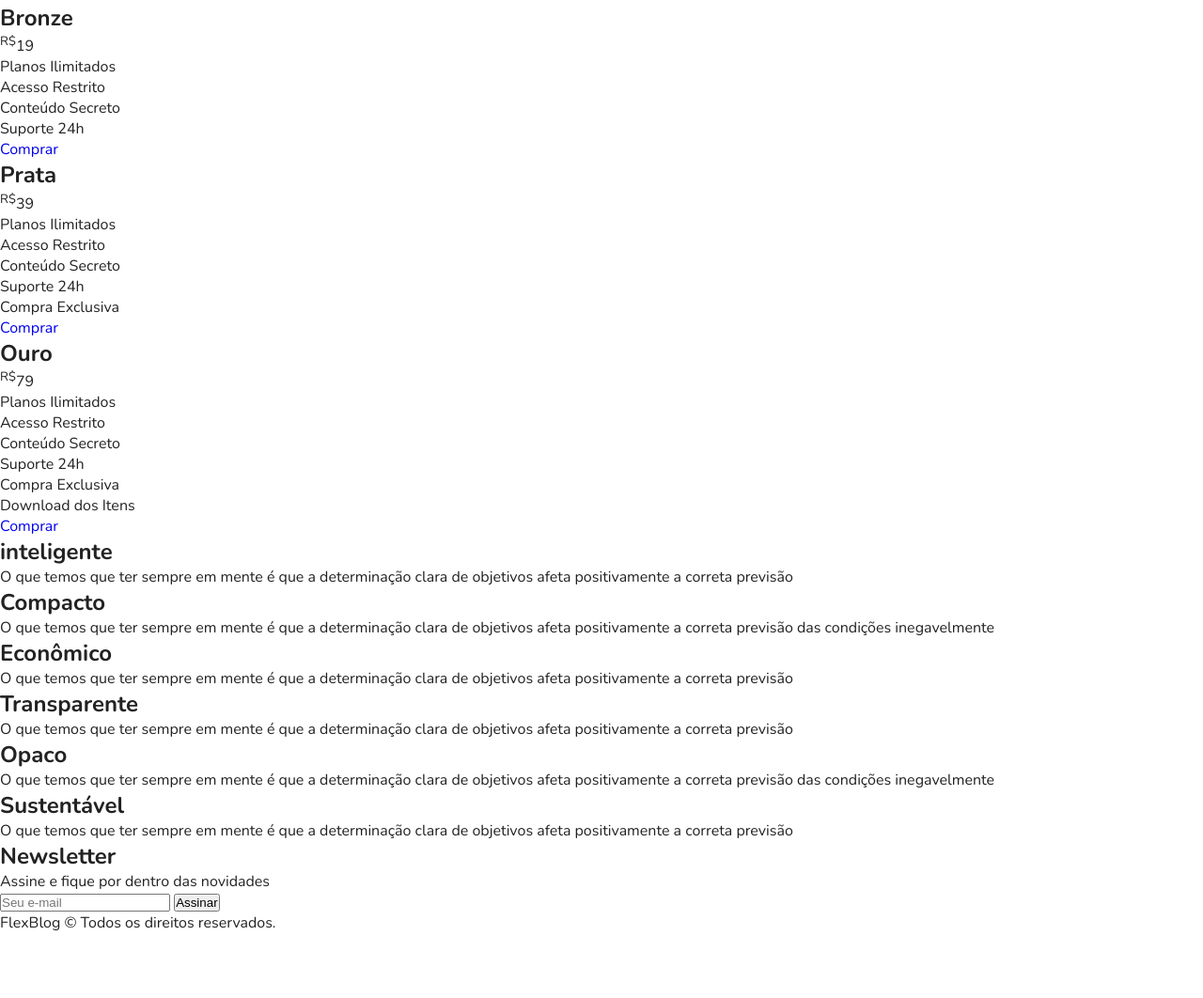
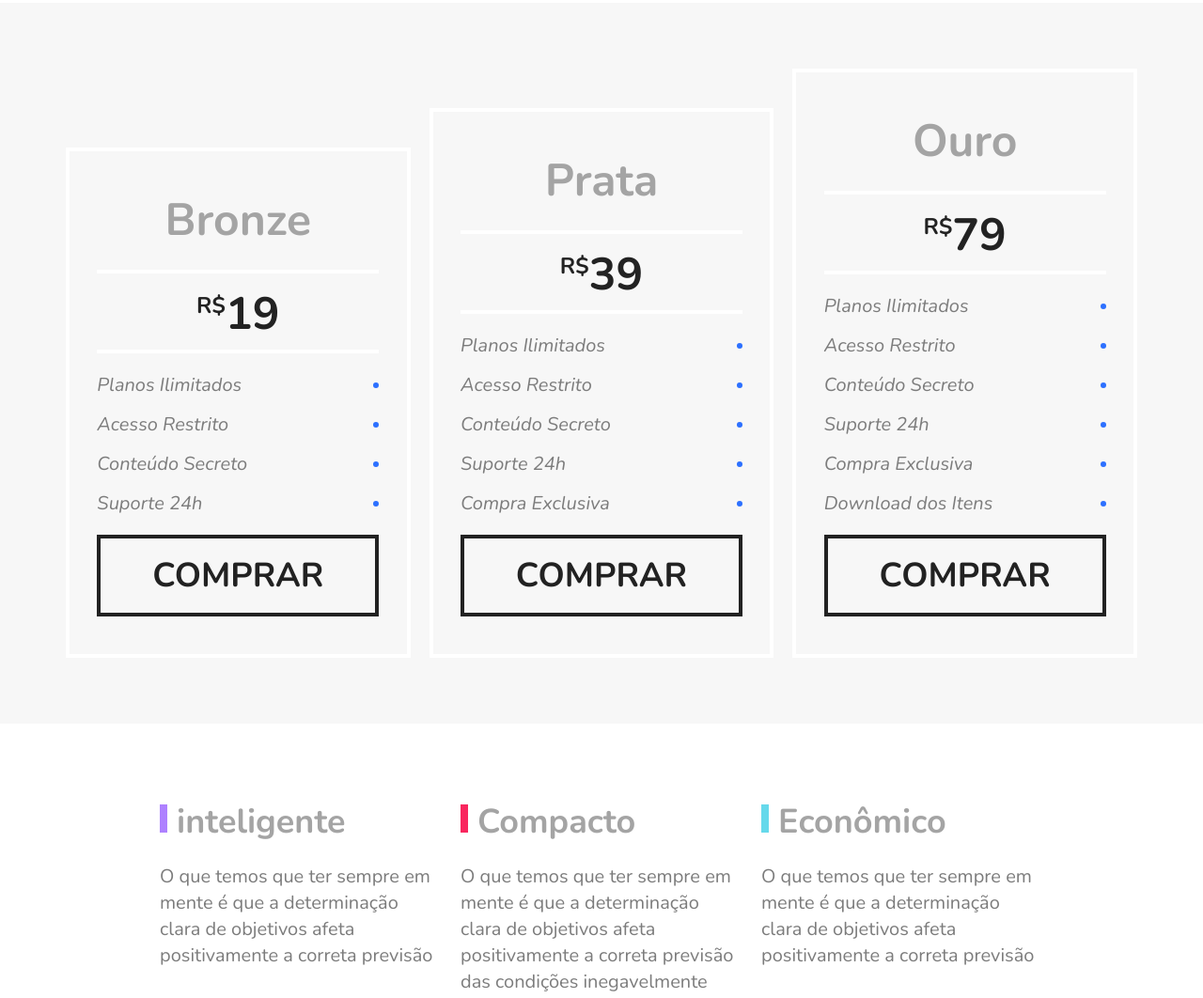
Before and after one commit to PedroAntonny/FlexBlog, a plain HTML site: page index.html in a window 1280 px wide. Shown: the part 1818-2880 px from the top of the page at 94% size. Before the commit the page ends 2811 px from the top, so only its background shows below. Drawn offline with nearby package versions, Linux system fonts and the light colour scheme.

Commit message:
add price and quality style

```diff
--- a/style.css
+++ b/style.css
@@ -172,3 +172,139 @@ img {
 .blue {
   border-top: 8px solid #66d9eb;
 }
+
+/* Preço */
+
+.preco {
+  background: #f7f7f7;
+  padding: 60px;
+  display: flex;
+  flex-wrap: wrap;
+  align-items: flex-end;
+}
+
+.preco-item {
+  flex: 1 1 260px;
+  border: 4px solid #fff;
+  padding: 20px;
+  margin: 10px;
+}
+
+.preco-item h2 {
+  font-size: 3rem;
+  color: #a4a4a4;
+  text-align: center;
+  margin-top: 20px;
+}
+
+.preco-item span {
+  max-width: 300px;
+  margin: 20px auto;
+  display: block;
+  font-size: 3rem;
+  text-align: center;
+  font-weight: 700;
+  padding: 10px 0 5px 0;
+  border-top: 4px solid #fff;
+  border-bottom: 4px solid #fff;
+}
+
+.preco-item sup {
+  font-size: 1.5rem;
+}
+
+.preco-item ul {
+  max-width: 300px;
+  margin: 20px auto;
+  font-size: 1.25rem;
+  font-style: italic;
+  color: #7c7c7c;
+}
+
+.preco-item li {
+  display: flex;
+  justify-content: space-between;
+  align-items: center;
+  margin-bottom: 15px;
+}
+
+.preco-item li::after {
+  content: '';
+  display: block;
+  width: 6px;
+  height: 6px;
+  background: #2c70ff;
+  border-radius: 50%;
+}
+
+.preco-item a {
+  max-width: 300px;
+  display: block;
+  margin: 20px auto;
+  border: 4px solid;
+  color: #222;
+  text-transform: uppercase;
+  font-weight: 700;
+  font-size: 2.25rem;
+  padding: 15px 0;
+  text-align: center;
+}
+
+@media (max-width: 800px) {
+  .preco {
+    padding-left: 10px;
+    padding-right: 10px;
+  }
+  .preco-item:nth-child(3) {
+    order: -2;
+  }
+  .preco-item:nth-child(2) {
+    order: -1;
+  }
+}
+
+/* Qualidade */
+
+.qualidade {
+  max-width: 960px;
+  margin: 60px auto;
+  display: flex;
+  flex-wrap: wrap;
+}
+
+.qualidade-item {
+  flex: 1 1 300px;
+  margin: 20px 10px;
+}
+
+.qualidade-item h2 {
+  font-size: 2.25rem;
+  color: #a4a4a4;
+  margin-bottom: 20px;
+}
+
+.qualidade-item h2::before {
+  content: '';
+  display: inline-block;
+  width: 8px;
+  height: 30px;
+  margin-right: 10px;
+}
+
+.qualidade-item:nth-of-type(3n+1) h2::before {
+  background: #ae81ff;
+}
+
+.qualidade-item:nth-of-type(3n+2) h2::before {
+  background: #f9265e;
+}
+
+.qualidade-item:nth-of-type(3n+3) h2::before {
+  background: #66d9eb;
+}
+
+.qualidade-item p {
+  font-size: 1.25rem;
+  line-height: 1.4;
+  color: #7c7c7c;
+}
```
